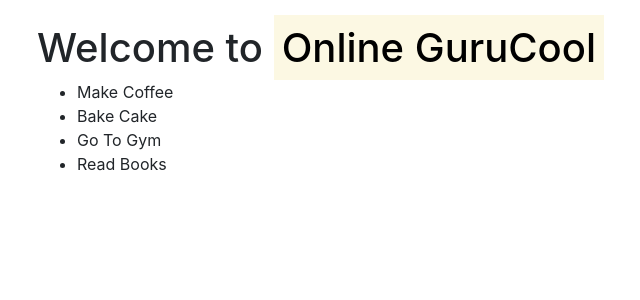
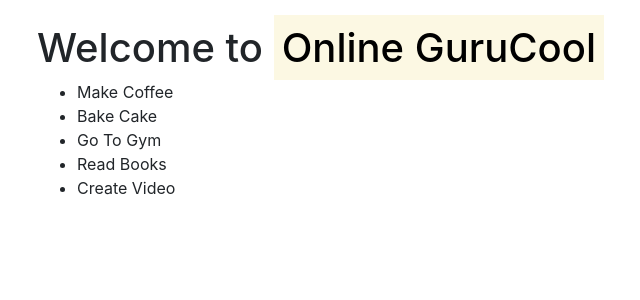
Before and after one commit to onlinegurucool/react-js-tutorial, a React (Create React App) app: page / in a window 1280 px wide. Shown: the top 300 px of the page, without its empty margins (48-688 px from the left). Built offline with nearby package versions, Linux system fonts and the light colour scheme.

Commit message:
useState Video task done video finished

```diff
--- a/src/Components/TodoList.js
+++ b/src/Components/TodoList.js
@@ -1,14 +1,50 @@
-import React from 'react';
+import React, { useState } from "react";
 
 const TodoList = () => {
+    let [todoList, setTodoList] = useState([
+        {
+            id: 1,
+            todo: "Make Coffee",
+            status: false,
+        },
+        {
+            id: 2,
+            todo: "Bake Cake",
+            status: false,
+        },
+        {
+            id: 3,
+            todo: "Go To Gym",
+            status: true,
+        },
+        {
+            id: 4,
+            todo: "Read Books",
+            status: false,
+        },
+        {
+            id: 5,
+            todo: "Create Video",
+            status: false,
+        },
+    ]);
+    const markDone = (index) => {
+        let newState = [...todoList];
+        newState[index].status = true;
+        setTodoList(newState);
+    }
     return (
         <ul>
-            <li>Make Coffee</li>
-            <li>Bake Cake</li>
-            <li>Go To Gym </li>
-            <li>Read Books</li>
+            {todoList.map((t, ti) => {
+                return (
+                    <li key={t.id} onClick={() => markDone(ti)}>
+                        {" "}
+                        {t.todo} {t.status && <i class="fa fa-check"></i>}{" "}
+                    </li>
+                );
+            })}
         </ul>
     );
-}
+};
 
 export default TodoList;
```
Also changed, not shown: src/Components/AddTodo.js (added).
